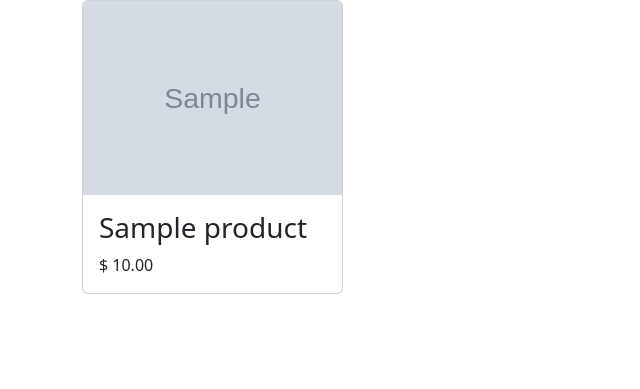
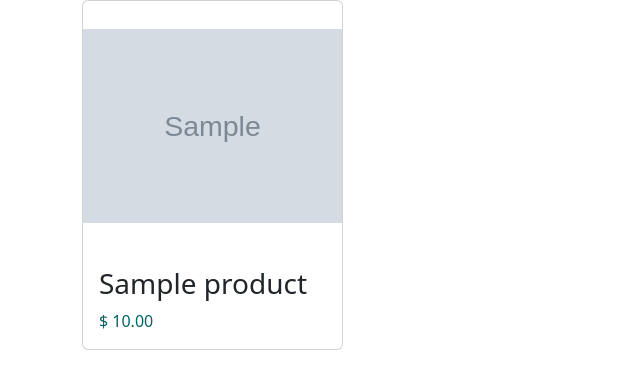
Before and after one commit to stanislavtz/ecommerce, a Django app: page /shop/ in a window 1280 px wide. Shown: the top 389 px of the page, without its empty margins (0-640 px from the left). Run offline with Django 5.2, Linux system fonts and the light colour scheme; tables that the repository leaves empty hold one stand-in row (values such as "Sample post"); grey boxes marked "Sample" are stand-in pictures.

Commit message:
Add styles to index template

```diff
--- /dev/null
+++ b/ecommerce/shop/static/shop/styles.css
@@ -0,0 +1,14 @@
+.product-title {
+    font-weight: 500;
+}
+
+.product-price {
+    color:rgb(3, 100, 100);
+    font-weight: 500;
+}
+
+img {
+    width: 250px;
+    height: 250px;
+    object-fit: contain;
+}
--- a/ecommerce/shop/templates/shop/index.html
+++ b/ecommerce/shop/templates/shop/index.html
@@ -1,4 +1,9 @@
 {% extends "shop/base.html" %}
+{% load static %}
+
+{% block styles %}
+    <link rel="stylesheet" href="{% static 'shop/styles.css' %}">
+{% endblock %}
 
 {% block title %}Shop Dashboard{% endblock %}
 
@@ -11,9 +16,9 @@
                         <img class="card-img-top" src="{{ product.image }}" alt="{{ product.title }}">
                         <div class="card-body">
                             <div class="card-title">
-                                <h3>{{ product.title }}</h3>
+                                <h3 class="product-title">{{ product.title }}</h3>
                             </div>
-                            <div class="card-text">
+                            <div class="card-text product-price">
                                 $ {{ product.price|floatformat:2 }}
                             </div>
                         </div>
```
